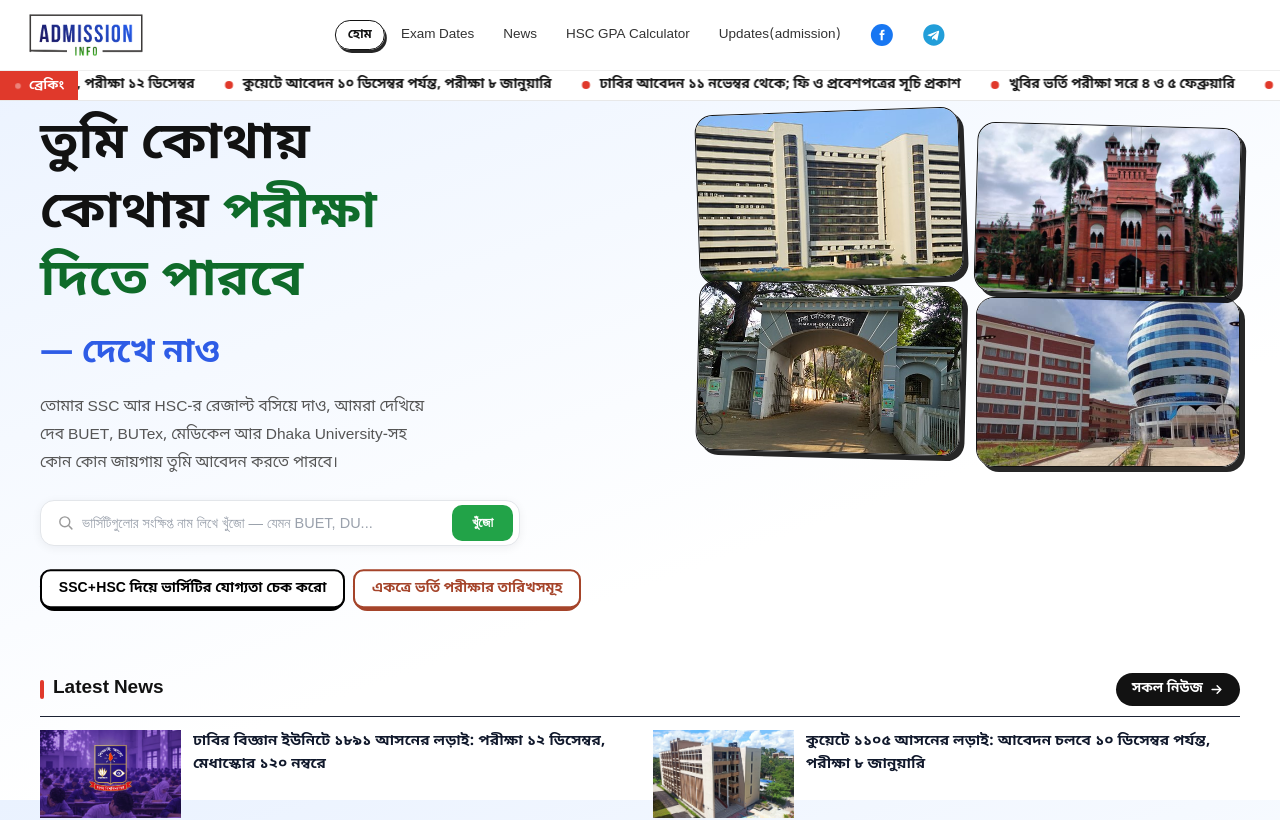
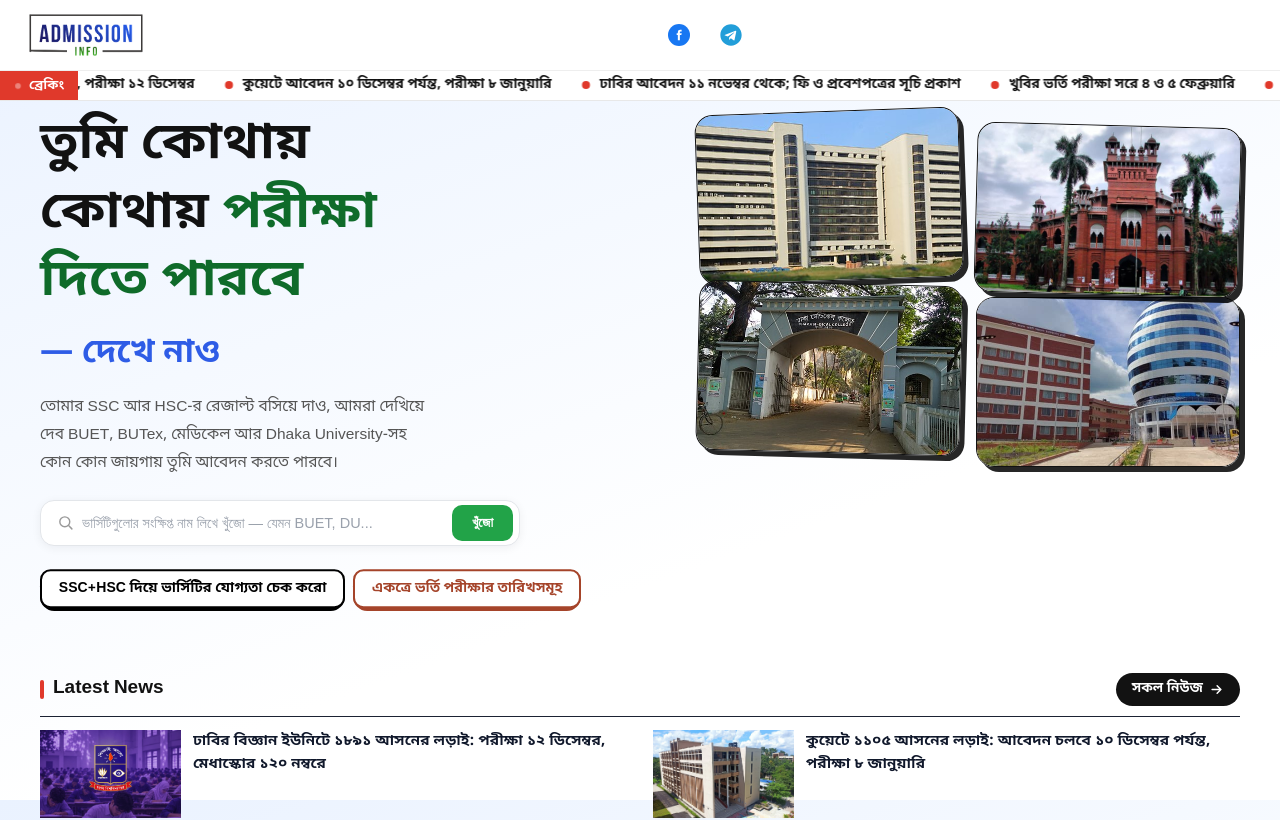
Before and after one commit to nishat-jihad/Admission-info, a Next.js app in the folder chance-hobe-ki/: page / in a window 1280 px wide. Shown: the top 820 px of the page. Built offline with nearby package versions, Linux system fonts and the light colour scheme.

Commit message:
Update Navbar.js

```diff
--- a/chance-hobe-ki/src/components/Navbar.js
+++ b/chance-hobe-ki/src/components/Navbar.js
@@ -2,12 +2,36 @@
 
 import Image from "next/image";
 import Link from "next/link";
-import { usePathname, useSearchParams } from "next/navigation";
-import { Suspense, useState } from "react";
+import { usePathname } from "next/navigation";
 import BreakingNewsBar from "@/components/BreakingNewsBar";
 
-const CATEGORY_LINKS = [
-  { category: "all", label: "হোম" },
+// Mobile ও PC — দুই জায়গাতেই একই আইকন, একই ক্রম।
+// (Home-এ যেতে logo-তে ক্লিক করলেই হবে)
+const NAV_ITEMS = [
+  {
+    href: "/exam-dates",
+    label: "Exam Dates",
+    iconClass: "nav-icon-exam",
+    isActive: (pathname) => pathname === "/exam-dates",
+  },
+  {
+    href: "/news",
+    label: "News",
+    iconClass: "nav-icon-news",
+    isActive: (pathname) => pathname.startsWith("/news"),
+  },
+  {
+    href: "/hsc-gpa-calculator",
+    label: "HSC GPA Calculator",
+    iconClass: "nav-icon-gpa",
+    isActive: (pathname) => pathname === "/hsc-gpa-calculator",
+  },
+  {
+    href: "/updates",
+    label: "Updates (Admission)",
+    iconClass: "nav-icon-updates",
+    isActive: (pathname) => pathname === "/updates",
+  },
 ];
 
 const FACEBOOK_URL = "https://www.facebook.com/admissioninfo26";
@@ -52,43 +76,18 @@ function SocialIcons({ className }) {
 export default function Navbar({ showBreaking = true }) {
   return (
     <>
-      <Suspense fallback={<NavbarShell />}>
-        <NavbarInner />
-      </Suspense>
+      <NavbarInner />
       {/* সব পেজে navbar-এর ঠিক নিচে ব্রেকিং নিউজ বার */}
       {showBreaking && <BreakingNewsBar />}
     </>
   );
 }
 
-// Rendered for the instant before the real navbar hydrates, so there's
-// no layout jump.
-function NavbarShell() {
-  return <header className="navbar" />;
-}
-
 function NavbarInner() {
-  const [open, setOpen] = useState(false);
   const pathname = usePathname();
-  const searchParams = useSearchParams();
-  // useSearchParams is reactive, so this updates immediately on every
-  // client-side Link navigation — including "/" -> "/?category=..." ones
-  // that don't remount the page.
-  const activeCategory = pathname === "/" ? searchParams.get("category") || "all" : "all";
 
   return (
     <header className="navbar">
-      <button
-        className="hamburger-btn"
-        aria-label="মেনু"
-        aria-expanded={open}
-        onClick={() => setOpen((o) => !o)}
-      >
-        <svg viewBox="0 0 24 24" fill="none" stroke="currentColor" strokeWidth="2">
-          <path d="M3 6h18M3 12h18M3 18h18" strokeLinecap="round" />
-        </svg>
-      </button>
-
       <Link href="/" className="logo-block">
         <Image
           src="/images/admission-info-logo.png"
@@ -100,45 +99,22 @@ function NavbarInner() {
         />
       </Link>
 
-      <nav className={`nav-links${open ? " open" : ""}`}>
-        {CATEGORY_LINKS.map((link) => (
-          <Link
-            key={link.category}
-            href={link.category === "all" ? "/" : `/?category=${link.category}#cards-wrap`}
-            className={pathname === "/" && activeCategory === link.category ? "active" : ""}
-            onClick={() => setOpen(false)}
-          >
-            {link.label}
-          </Link>
-        ))}
-        <Link
-          href="/exam-dates"
-          className={pathname === "/exam-dates" ? "active" : ""}
-          onClick={() => setOpen(false)}
-        >
-          Exam Dates
-        </Link>
-        <Link
-          href="/news"
-          className={pathname.startsWith("/news") ? "active" : ""}
-          onClick={() => setOpen(false)}
-        >
-          News
-        </Link>
-        <Link
-          href="/hsc-gpa-calculator"
-          className={pathname === "/hsc-gpa-calculator" ? "active" : ""}
-          onClick={() => setOpen(false)}
-        >
-          HSC GPA Calculator
-        </Link>
-        <Link
-          href="/updates"
-          className={pathname === "/updates" ? "active" : ""}
-          onClick={() => setOpen(false)}
-        >
-          Updates(admission)
-        </Link>
+      <nav className="nav-links" aria-label="Main navigation">
+        {NAV_ITEMS.map((item) => {
+          const active = item.isActive(pathname);
+          return (
+            <Link
+              key={item.href}
+              href={item.href}
+              className={`nav-icon-link${active ? " active" : ""}`}
+              aria-label={item.label}
+              aria-current={active ? "page" : undefined}
+              title={item.label}
+            >
+              <span className={`nav-icon ${item.iconClass}`} aria-hidden="true" />
+            </Link>
+          );
+        })}
         <SocialIcons className="nav-social nav-social-inline" />
       </nav>
 
```
